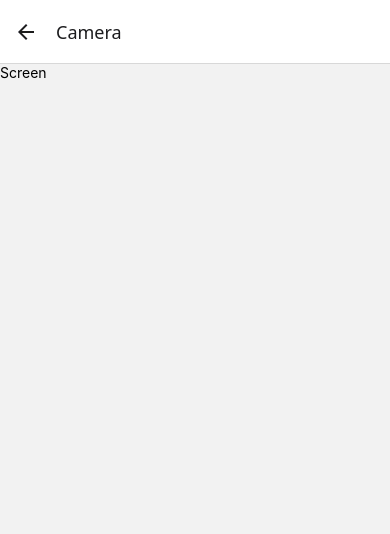
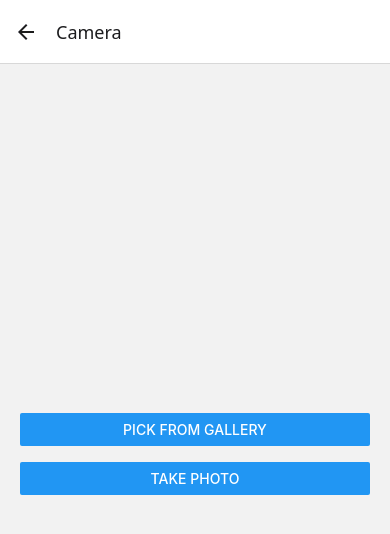
Before and after one commit to codedbybell/DeviceFeaturesApp, a React Native app: screen /Camera in a window 390 px wide. Shown: the top 534 px of the page. Built offline with nearby package versions, Linux system fonts and the light colour scheme.

Commit message:
feat: implement CameraScreen with image picking and camera functionality

```diff
--- a/screens/CameraScreen.js
+++ b/screens/CameraScreen.js
@@ -1,2 +1,60 @@
-import { View, Text } from 'react-native';
-export default function Example() { return <View><Text>Screen</Text></View>; }
+import { View, Button, Image, Alert, StyleSheet } from 'react-native';
+import * as ImagePicker from 'expo-image-picker';
+import * as Haptics from 'expo-haptics';
+import { useState } from 'react';
+
+export default function CameraScreen() {
+    const [imageUri, setImageUri] = useState(null);
+
+    const pickImage = async () => {
+        const { status } = await ImagePicker.requestMediaLibraryPermissionsAsync();
+        if (status !== 'granted') {
+            Alert.alert('Permission required');
+            return;
+        }
+
+        const result = await ImagePicker.launchImageLibraryAsync();
+        if (!result.canceled) {
+            setImageUri(result.assets[0].uri);
+            Haptics.impactAsync(Haptics.ImpactFeedbackStyle.Medium);
+        }
+    };
+
+    const takePhoto = async () => {
+        const { status } = await ImagePicker.requestCameraPermissionsAsync();
+        if (status !== 'granted') {
+            Alert.alert('Camera permission required');
+            return;
+        }
+
+        const result = await ImagePicker.launchCameraAsync();
+        if (!result.canceled) {
+            setImageUri(result.assets[0].uri);
+            Haptics.notificationAsync(Haptics.NotificationFeedbackType.Success);
+        }
+    };
+
+    return (
+        <View style={styles.container}>
+            <Button title="Pick from Gallery" onPress={pickImage} />
+            <Button title="Take Photo" onPress={takePhoto} />
+            {imageUri && <Image source={{ uri: imageUri }} style={styles.image} />}
+        </View>
+    );
+}
+
+const styles = StyleSheet.create({
+    container: {
+        flex: 1,
+        gap: 16,
+        padding: 20,
+        justifyContent: 'center',
+    },
+    image: {
+        width: '100%',
+        height: 300,
+        marginTop: 20,
+        borderRadius: 10,
+        resizeMode: 'contain',
+    },
+});
```
